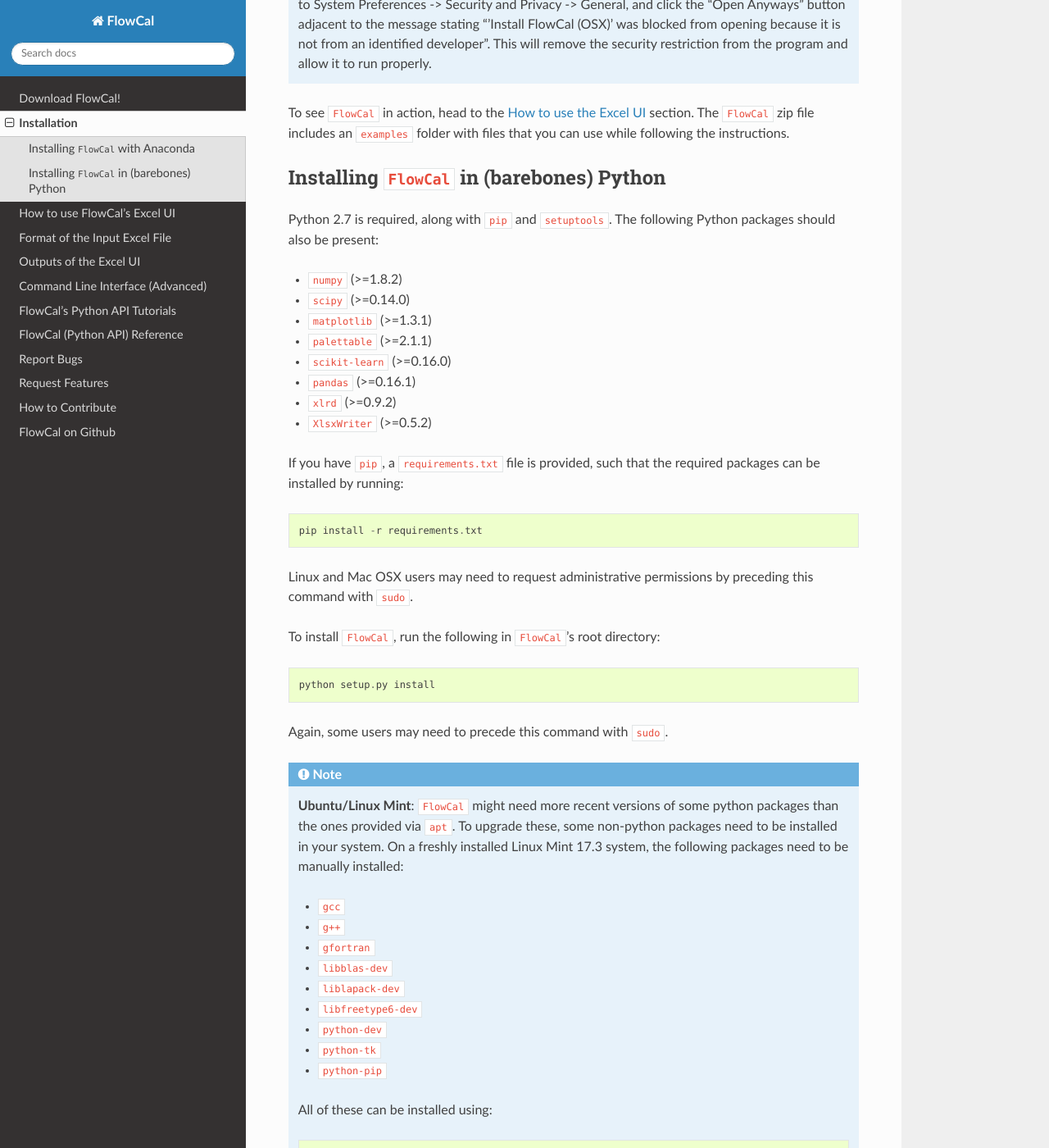
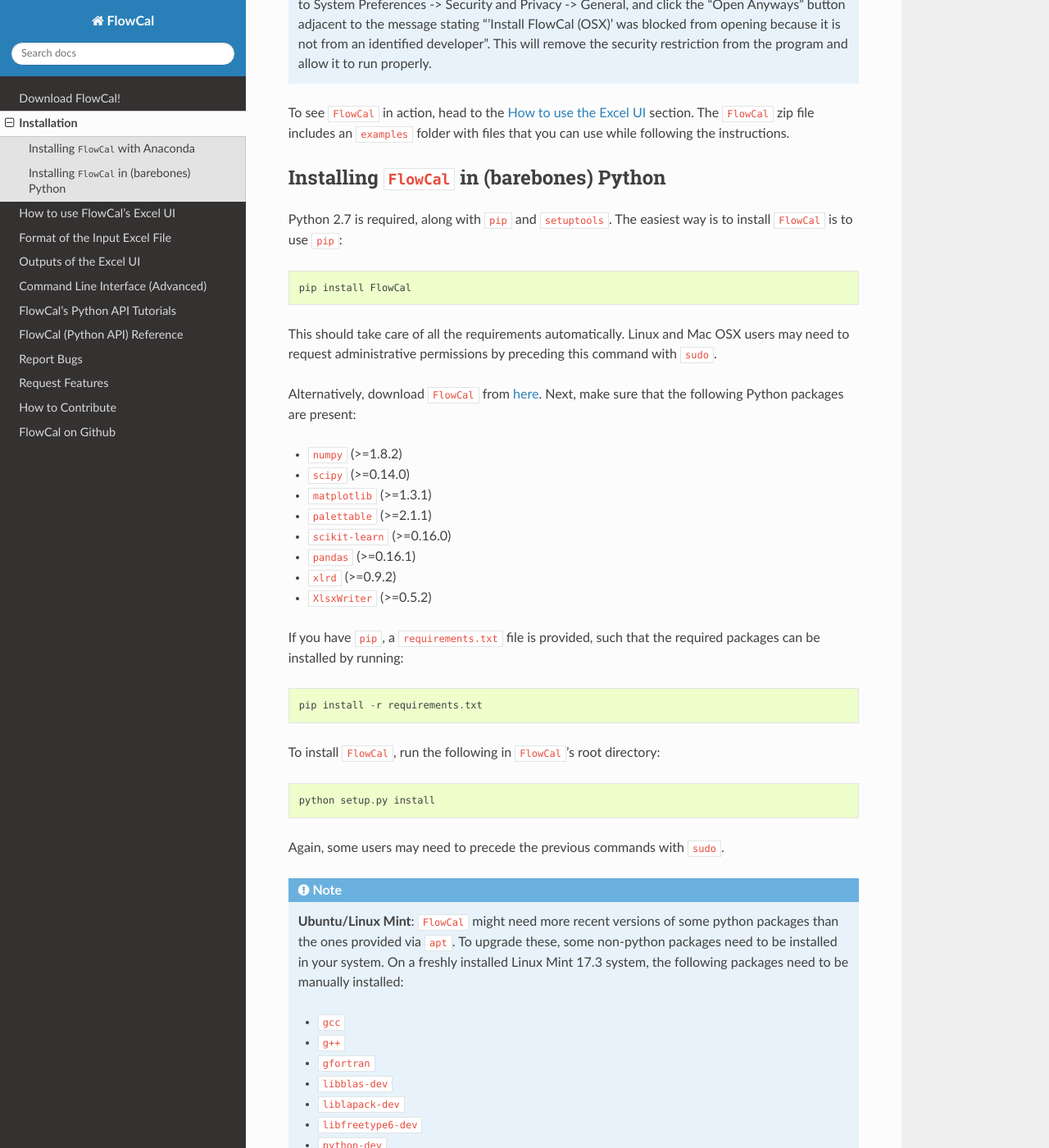
Before and after one commit to taborlab/FlowCal, a Sphinx documentation site: the page built from doc/installation.rst, in a window 1280 px wide and 1400 px high, scrolled down 1236 px. Shown: the whole window at 82% size. Built offline with Sphinx 7.4.7 and the Read the Docs theme 2.0.0, drawn with Linux system fonts in a browser that asks for light colours; the version number could not be read and is left out; some of the changed text lies outside the part shown.

Commit message:
Updated installation instructions with pip instructions.

```diff
--- a/doc/installation.rst
+++ b/doc/installation.rst
@@ -23,7 +23,13 @@
 
 Installing ``FlowCal`` in (barebones) Python
 --------------------------------------------
-Python 2.7 is required, along with ``pip`` and ``setuptools``. The following Python packages should also be present:
+Python 2.7 is required, along with ``pip`` and ``setuptools``. The easiest way is to install ``FlowCal`` is to use ``pip``::
+
+	pip install FlowCal
+
+This should take care of all the requirements automatically. Linux and Mac OSX users may need to request administrative permissions by preceding this command with ``sudo``.
+
+Alternatively, download ``FlowCal`` from `here <https://github.com/taborlab/FlowCal/archive/master.zip>`_. Next, make sure that the following Python packages are present:
 
 * ``numpy`` (>=1.8.2)
 * ``scipy`` (>=0.14.0)
@@ -38,13 +44,11 @@
 
 	pip install -r requirements.txt
 
-Linux and Mac OSX users may need to request administrative permissions by preceding this command with ``sudo``.
-
 To install ``FlowCal``, run the following in ``FlowCal``'s root directory::
 
 	python setup.py install
 
-Again, some users may need to precede this command with ``sudo``.
+Again, some users may need to precede the previous commands with ``sudo``.
 
 .. note::
 	**Ubuntu/Linux Mint**: ``FlowCal`` might need more recent versions of some python packages than the ones provided via ``apt``. To upgrade these, some non-python packages need to be installed in your system. On a freshly installed Linux Mint 17.3 system, the following packages need to be manually installed:
```
Also changed, not shown: other parts of doc/installation.rst (+1 -1 lines).
